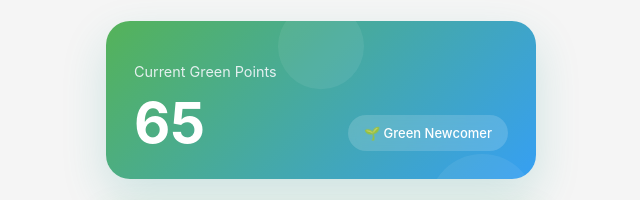
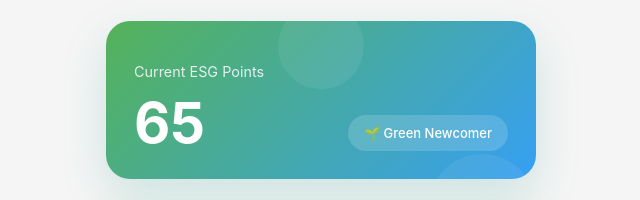
Before and after one commit to lllzok/Tourism-ESG, a plain HTML site: page index.html in a window 1280 px wide. Shown: the part 164-364 px from the top of the page, 319-959 px from the left. Drawn offline with Linux system fonts and the light colour scheme; a web font is replaced by a local one.

Commit message:
Green Points -> ESG Points

```diff
--- a/index.html
+++ b/index.html
@@ -27,7 +27,7 @@
     <section class="app-screen" data-screen="home">
       <div class="score-card">
         <div>
-          <p class="text-slate-200 text-sm">Current Green Points</p>
+          <p class="text-slate-200 text-sm">Current ESG Points</p>
           <p class="score-value" id="scoreValue">0</p>
         </div>
         <div class="score-badges" id="scoreBadgesPreview"></div>
```
